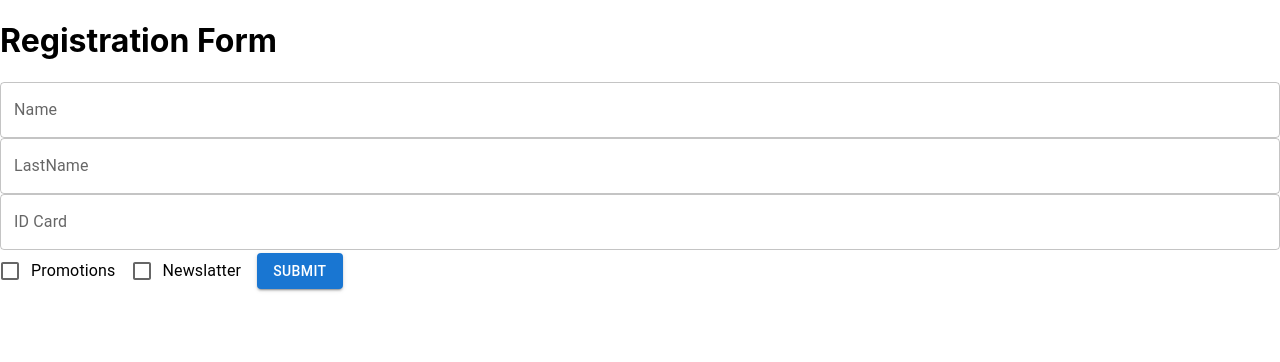
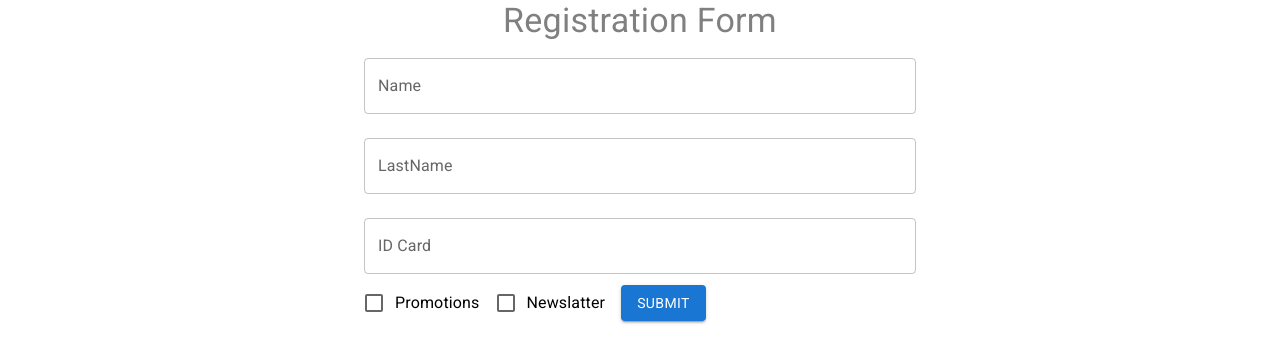
Before and after one commit to FabTrindade/react-functions, a React (Create React App) app: page / in a window 1280 px wide. Shown: the top 362 px of the page. Built offline with nearby package versions, Linux system fonts and the light colour scheme.

Commit message:
All components using Material-UI.

```diff
--- a/package.json
+++ b/package.json
@@ -5,6 +5,7 @@
   "dependencies": {
     "@emotion/react": "^11.9.0",
     "@emotion/styled": "^11.8.1",
+    "@fontsource/roboto": "^4.5.7",
     "@mui/material": "^5.8.1",
     "@testing-library/jest-dom": "^5.16.4",
     "@testing-library/react": "^13.3.0",
--- a/src/App.js
+++ b/src/App.js
@@ -1,14 +1,16 @@
+import { Container, Typography } from '@mui/material';
 import { Component, Fragment } from 'react';
 import './App.css';
 import RegistrationForm from './components/RegistrationForm/RegistrationForm';
+import '@fontsource/roboto/400.css';
 
 class App extends Component {
   render(){
     return (
-        <Fragment>
-          <h1>Registration Form</h1>
+        <Container component="article" maxWidth="sm">
+          <Typography variant='h4' component='h1' align='center' color='GrayText'>Registration Form</Typography>
           <RegistrationForm/>
-        </Fragment>
+        </Container>
 
     );
   }
--- a/src/components/RegistrationForm/RegistrationForm.jsx
+++ b/src/components/RegistrationForm/RegistrationForm.jsx
@@ -1,15 +1,15 @@
 import { Button, Checkbox, FormControlLabel, TextField } from '@mui/material';
 import React from 'react';
 
-function RegistrationForm(){
+function RegistrationForm() {
     return (
         <form>
-            <TextField id='nome' label='Name' variant='outlined' fullWidth/>
-            <TextField id='lastName' label='LastName' variant='outlined' fullWidth/>
-            <TextField id='idCard' label='ID Card' variant='outlined' fullWidth/>
+            <TextField id='nome' label='Name' variant='outlined' margin='normal' fullWidth />
+            <TextField id='lastName' label='LastName' variant='outlined' margin='normal' fullWidth />
+            <TextField id='idCard' label='ID Card' variant='outlined' margin='normal' fullWidth />
 
-            <FormControlLabel control={<Checkbox/>} label="Promotions"/>
-            <FormControlLabel control={<Checkbox/>} label="Newslatter"/>
+            <FormControlLabel control={<Checkbox />} label="Promotions" />
+            <FormControlLabel control={<Checkbox />} label="Newslatter" />
 
             <Button type='submit' variant="contained" color="primary">Submit</Button>
 
```
Also changed, not shown: 1 other file (tests, documents, lock files or other folders).
